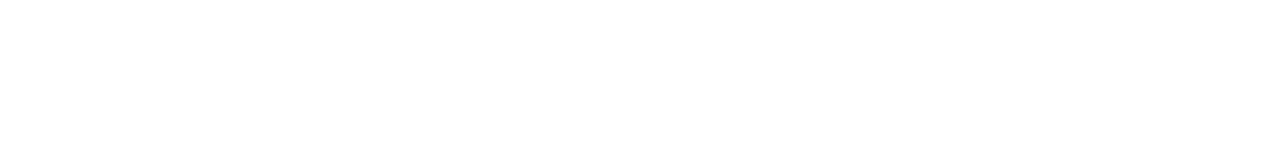
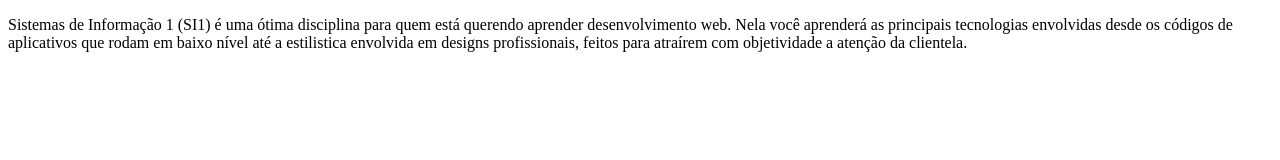
Before and after one commit to Jefersony/si1-lab1, a plain HTML site: page estatica-simples/index.html in a window 1280 px wide. Drawn offline with Linux system fonts and the light colour scheme.

Commit message:
Primeiras alterações do arquivo index.

```diff
--- a/estatica-simples/index.html
+++ b/estatica-simples/index.html
@@ -2,9 +2,12 @@
 <html>
 <head lang="en">
     <meta charset="UTF-8">
-    <title></title>
+    <title><h1>Sistemas de Informação 1</h1></title>
 </head>
 <body>
-
+    <title>Pague SI 1</title>
+    <p>Sistemas de Informação 1 (SI1) é uma ótima disciplina para quem está querendo aprender desenvolvimento web.
+    Nela você aprenderá as principais tecnologias envolvidas desde os códigos de aplicativos que rodam em baixo nível até
+    a estilistica envolvida em designs profissionais, feitos para atraírem com objetividade a atenção da clientela.</p>
 </body>
 </html>
```
